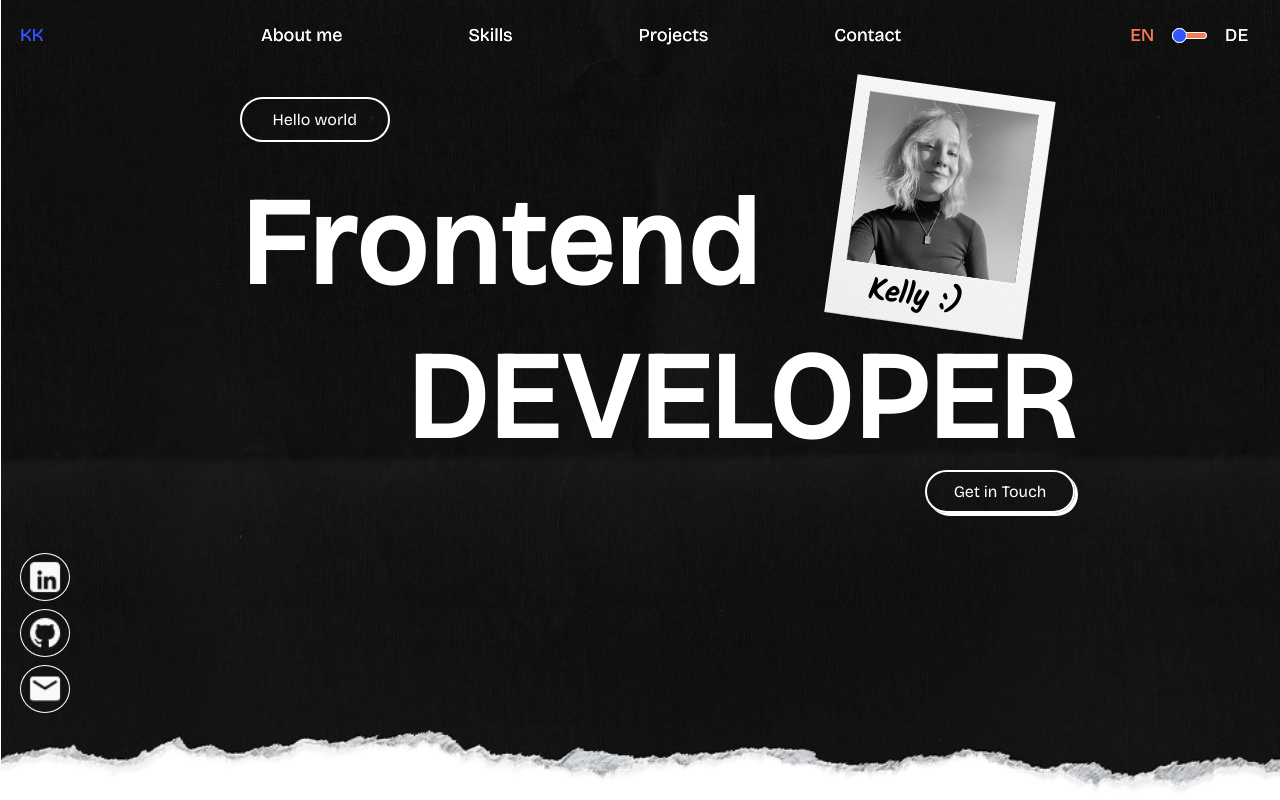
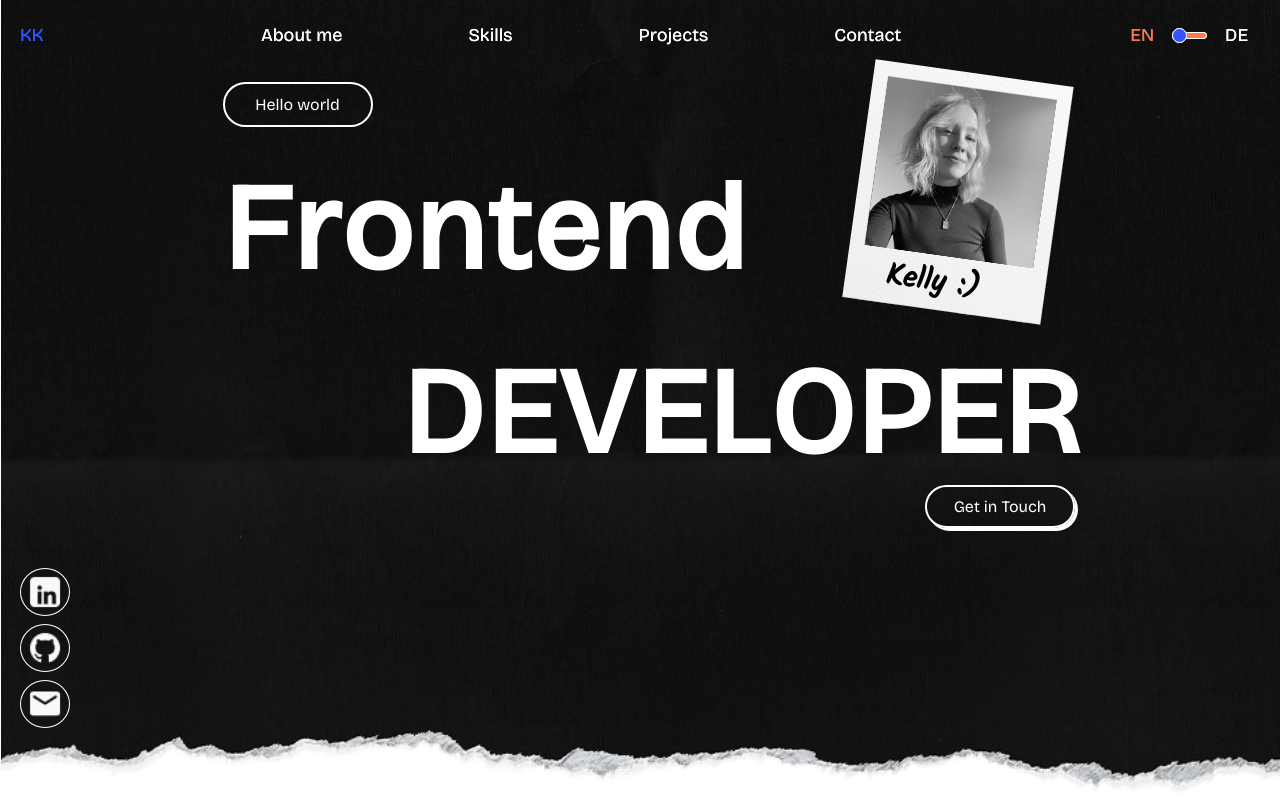
Before and after one commit to KKrntzk/portfolio, an Angular app: page / in a window 1280 px wide. Built offline with nearby package versions, Linux system fonts and the light colour scheme; grey boxes are pictures that could not be loaded.

Commit message:
title animated

```diff
--- a/src/app/sections/hero-content/title/title.html
+++ b/src/app/sections/hero-content/title/title.html
@@ -1,5 +1,6 @@
 <h1>
   <div class="content">
-    <span>Frontend</span>
+    <span>F</span><span>r</span><span>o</span><span>n</span><span>t</span><span>e</span
+    ><span>n</span><span>d</span>
   </div>
 </h1>
--- a/src/app/sections/hero-content/title/title.scss
+++ b/src/app/sections/hero-content/title/title.scss
@@ -2,4 +2,23 @@
   letter-spacing: 1px;
   font-size: 120px;
   padding-top: 30px;
+  width: 555px;
 }
+
+.content span {
+  display: inline-block;
+  transition: all 0.2s ease;
+  cursor: default;
+}
+
+.content span:hover {
+  color: #f7c518;
+}
+
+.content span:nth-child(n + 2):hover {
+  text-transform: uppercase;
+}
+
+.content span:first-child:hover {
+  text-transform: lowercase;
+}
--- a/src/app/sections/hero-content/title2/title2.html
+++ b/src/app/sections/hero-content/title2/title2.html
@@ -1,3 +1,6 @@
-<div class="content">
-  <span>DEVELOPER</span>
-</div>
+<h1>
+  <div class="content">
+    <span>D</span><span>E</span><span>V</span><span>E</span><span>L</span><span>O</span
+    ><span>P</span><span>E</span><span>R</span>
+  </div>
+</h1>
--- a/src/app/sections/hero-content/title2/title2.scss
+++ b/src/app/sections/hero-content/title2/title2.scss
@@ -1,4 +1,18 @@
 .content {
+  display: flex;
+  flex-wrap: nowrap;
+  letter-spacing: 1px;
   font-size: 120px;
-  font-weight: bold;
+  padding-top: 30px;
 }
+
+.content span {
+  display: inline-block;
+  transition: all 0.4s ease;
+  cursor: default;
+}
+
+.content span:hover {
+  color: #f7c518;
+  text-transform: lowercase;
+}
```
